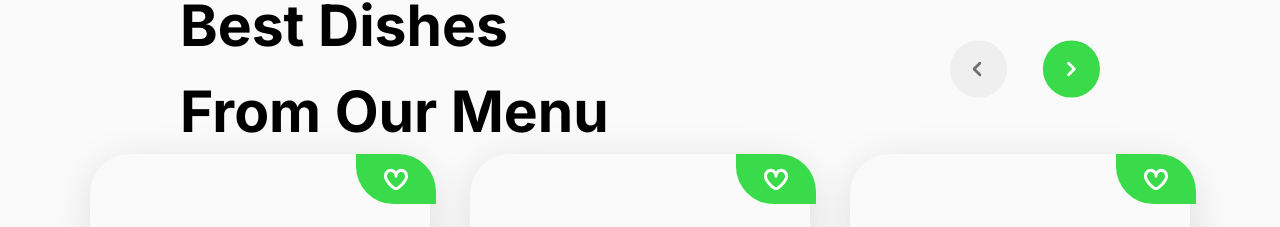
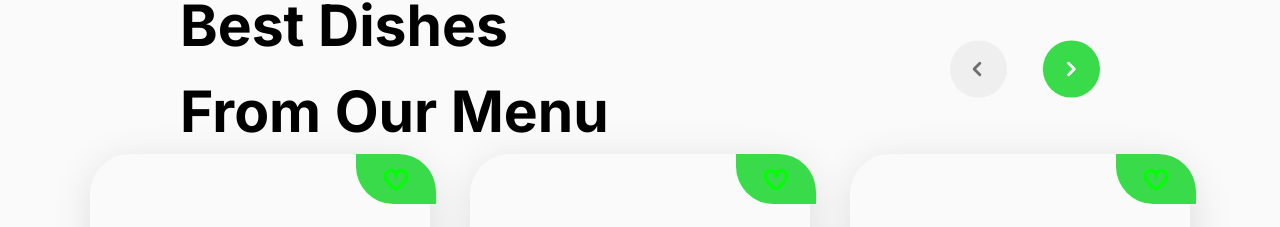
Before and after one commit to Maxwell011/sushi-experience, a React (Vite) app: page / in a window 1280 px wide. Shown: the part 1797-2024 px from the top of the page. Built offline with nearby package versions, Linux system fonts and the light colour scheme.

Commit message:
Refactor LoveIcon component to accept onClick and liked props

```diff
--- a/src/svg/LoveIcon.tsx
+++ b/src/svg/LoveIcon.tsx
@@ -1,17 +1,22 @@
-const LoveIcon = () => {
+type LoveIconProps = {
+  onClick: () => void;
+  liked: boolean;
+};
+
+const LoveIcon: React.FC<LoveIconProps> = ({ onClick, liked }) => {
   return (
-    <div>
+    <div onClick={onClick}>
       <svg
         xmlns='http://www.w3.org/2000/svg'
         width='24'
         height='24'
         viewBox='0 0 24 24'
-        fill='none'
+        fill={liked ? "red" : "#00ff00"}
       >
-        <g clip-path='url(#clip0_82_184)'>
+        <g clipPath='url(#clip0_82_184)'>
           <path
             d='M17.25 1.85071C16.2243 1.86063 15.2152 2.11065 14.3035 2.58073C13.3918 3.05081 12.6029 3.72788 12 4.55771C11.397 3.72788 10.6081 3.05081 9.69644 2.58073C8.78476 2.11065 7.77565 1.86063 6.74996 1.85071C4.89173 1.92491 3.13848 2.73189 1.87358 4.09517C0.608672 5.45846 -0.0649657 7.26713 -4.03235e-05 9.12571C-4.03235e-05 13.6777 4.67396 18.5507 8.59996 21.8377C9.55329 22.6393 10.7589 23.0788 12.0045 23.0788C13.25 23.0788 14.4556 22.6393 15.409 21.8377C19.331 18.5507 24.009 13.6777 24.009 9.12571C24.0738 7.26563 23.399 5.45564 22.1322 4.0921C20.8653 2.72856 19.1098 1.9226 17.25 1.85071ZM13.477 19.5387C13.0634 19.8869 12.5401 20.0779 11.9995 20.0779C11.4588 20.0779 10.9355 19.8869 10.522 19.5387C5.74196 15.5307 2.99996 11.7357 2.99996 9.12571C2.9362 8.06292 3.29424 7.01789 3.99634 6.21749C4.69844 5.4171 5.68793 4.92596 6.74996 4.85071C7.81199 4.92596 8.80148 5.4171 9.50358 6.21749C10.2057 7.01789 10.5637 8.06292 10.5 9.12571C10.5 9.52353 10.658 9.90506 10.9393 10.1864C11.2206 10.4677 11.6021 10.6257 12 10.6257C12.3978 10.6257 12.7793 10.4677 13.0606 10.1864C13.3419 9.90506 13.5 9.52353 13.5 9.12571C13.4362 8.06292 13.7942 7.01789 14.4963 6.21749C15.1984 5.4171 16.1879 4.92596 17.25 4.85071C18.312 4.92596 19.3015 5.4171 20.0036 6.21749C20.7057 7.01789 21.0637 8.06292 21 9.12571C21 11.7357 18.258 15.5307 13.477 19.5387Z'
-            fill='white'
+            fill={liked ? "red" : "#00ff00"}
           />
         </g>
         <defs>
@@ -23,4 +28,5 @@ const LoveIcon = () => {
     </div>
   );
 };
+
 export default LoveIcon;
```
